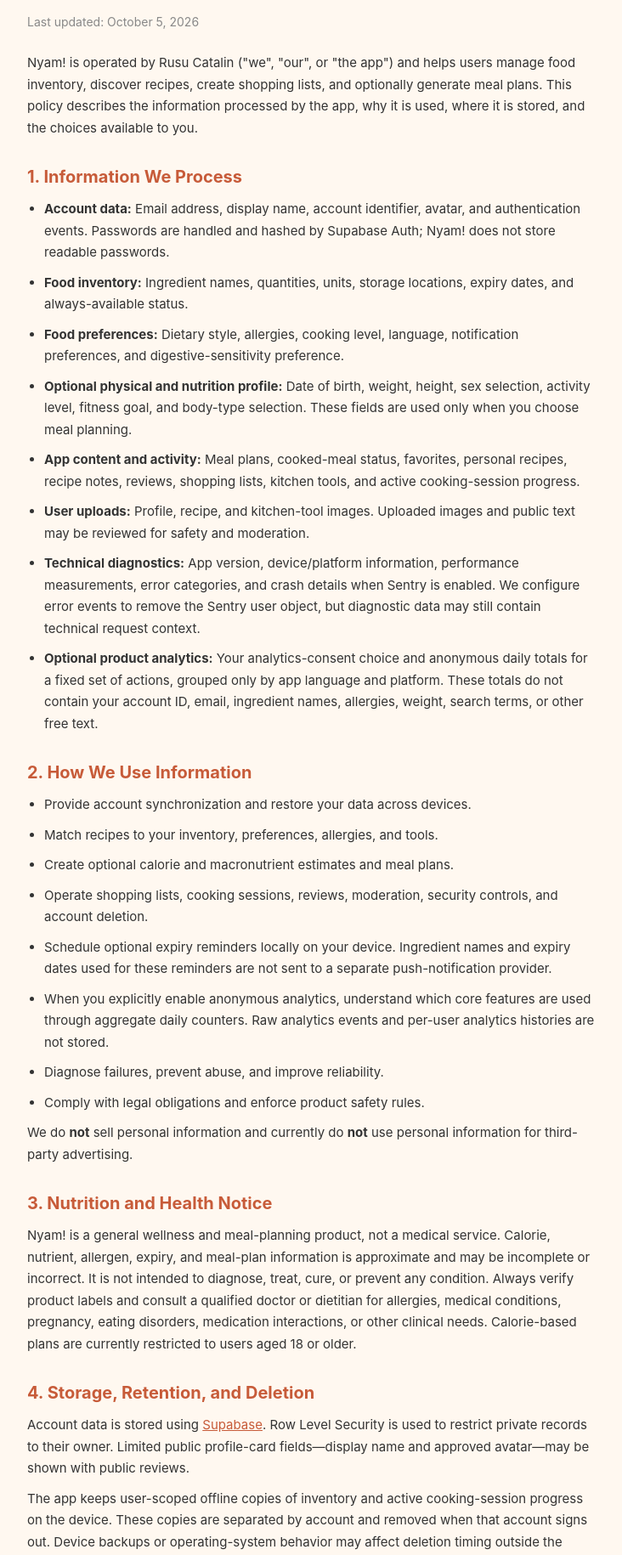
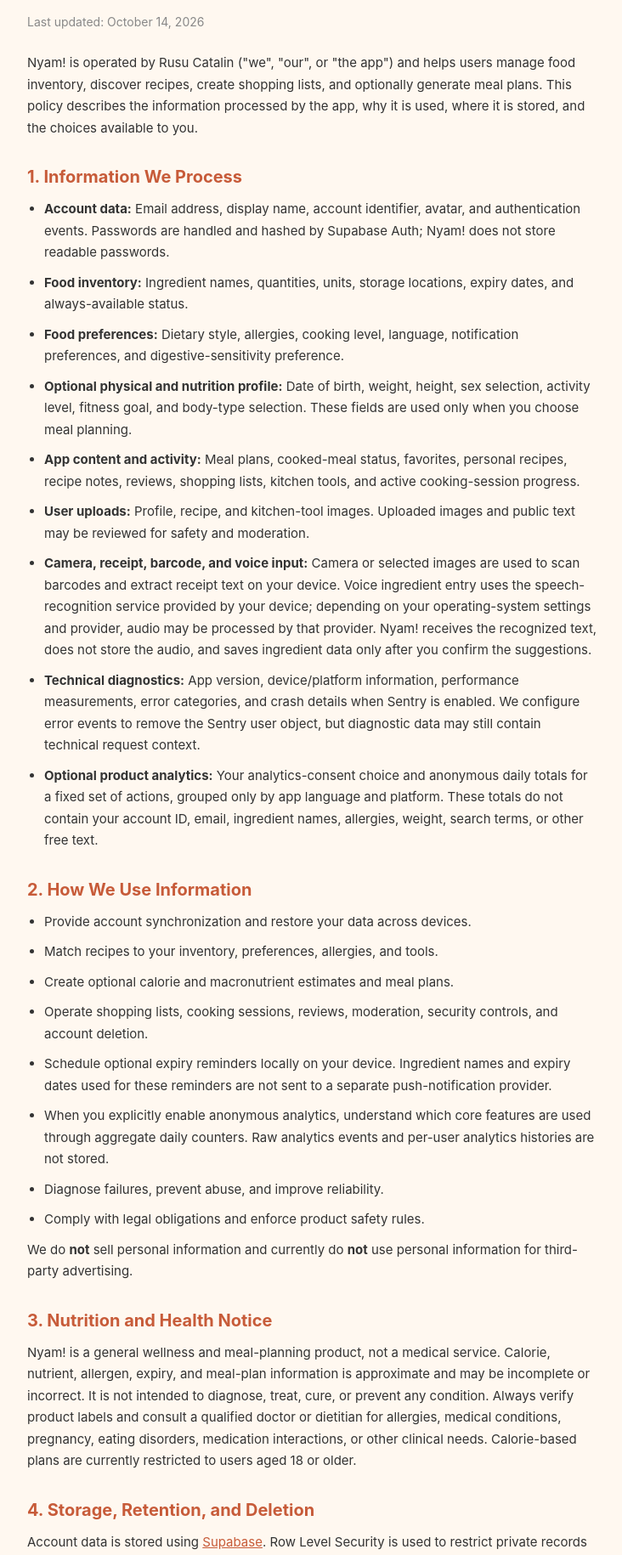
Before and after one commit to r-k-blank/nyamapp-privacy, a plain HTML site: page index.html in a window 1280 px wide. Shown: the part 66-1896 px from the top of the page at 85% size, without its empty margins (272-1004 px from the left). Drawn offline with Linux system fonts and the light colour scheme.

Commit message:
Document voice input and local font handling

```diff
--- a/index.html
+++ b/index.html
@@ -17,7 +17,7 @@
 </head>
 <body>
   <h1>Privacy Policy</h1>
-  <p class="date">Last updated: October 5, 2026</p>
+  <p class="date">Last updated: October 14, 2026</p>
 
   <p>Nyam! is operated by Rusu Catalin ("we", "our", or "the app") and helps users manage food inventory, discover recipes, create shopping lists, and optionally generate meal plans. This policy describes the information processed by the app, why it is used, where it is stored, and the choices available to you.</p>
 
@@ -29,6 +29,7 @@
     <li><strong>Optional physical and nutrition profile:</strong> Date of birth, weight, height, sex selection, activity level, fitness goal, and body-type selection. These fields are used only when you choose meal planning.</li>
     <li><strong>App content and activity:</strong> Meal plans, cooked-meal status, favorites, personal recipes, recipe notes, reviews, shopping lists, kitchen tools, and active cooking-session progress.</li>
     <li><strong>User uploads:</strong> Profile, recipe, and kitchen-tool images. Uploaded images and public text may be reviewed for safety and moderation.</li>
+    <li><strong>Camera, receipt, barcode, and voice input:</strong> Camera or selected images are used to scan barcodes and extract receipt text on your device. Voice ingredient entry uses the speech-recognition service provided by your device; depending on your operating-system settings and provider, audio may be processed by that provider. Nyam! receives the recognized text, does not store the audio, and saves ingredient data only after you confirm the suggestions.</li>
     <li><strong>Technical diagnostics:</strong> App version, device/platform information, performance measurements, error categories, and crash details when Sentry is enabled. We configure error events to remove the Sentry user object, but diagnostic data may still contain technical request context.</li>
     <li><strong>Optional product analytics:</strong> Your analytics-consent choice and anonymous daily totals for a fixed set of actions, grouped only by app language and platform. These totals do not contain your account ID, email, ingredient names, allergies, weight, search terms, or other free text.</li>
   </ul>
@@ -51,7 +52,7 @@
 
   <h2>4. Storage, Retention, and Deletion</h2>
   <p>Account data is stored using <a href="https://supabase.com" target="_blank" rel="noopener">Supabase</a>. Row Level Security is used to restrict private records to their owner. Limited public profile-card fields—display name and approved avatar—may be shown with public reviews.</p>
-  <p>The app keeps user-scoped offline copies of inventory and active cooking-session progress on the device. These copies are separated by account and removed when that account signs out. Device backups or operating-system behavior may affect deletion timing outside the app's control.</p>
+  <p>The app keeps user-scoped offline copies of inventory and active cooking-session progress on the device. These copies are separated by account and removed when that account signs out. Android application backup is disabled to reduce the chance that these local copies are transferred outside the app.</p>
   <p>If you enable expiry reminders, the app asks the operating system for notification permission and stores scheduled reminders on the device. You can disable them in the app or in system settings.</p>
   <p>Anonymous product analytics is disabled by default. If you enable it, Supabase stores only aggregate daily counters. You can disable it again from Profile &gt; Settings; subsequent actions will no longer contribute to those counters.</p>
   <p>If you create or join a Household, its members can see and change the shared inventory and shopping list. Members can also see each other's display name and approved avatar inside that Household. Email addresses, physical profile data, allergies, private recipe notes, and account identifiers are not shared through the Household screen. Invitation codes expire after seven days and are stored by the service only as cryptographic hashes.</p>
@@ -67,7 +68,7 @@
   <ul>
     <li><strong>Supabase:</strong> Authentication, database, storage, and server functions (<a href="https://supabase.com/privacy" target="_blank" rel="noopener">privacy policy</a>).</li>
     <li><strong>Sentry:</strong> Error and performance monitoring when configured (<a href="https://sentry.io/privacy/" target="_blank" rel="noopener">privacy policy</a>).</li>
-    <li><strong>Google Fonts:</strong> Font delivery where runtime font fetching is used (<a href="https://policies.google.com/privacy" target="_blank" rel="noopener">privacy policy</a>).</li>
+    <li><strong>Device speech-recognition provider:</strong> Processes voice input only when you choose voice entry. Processing and retention depend on the provider selected in your device settings.</li>
   </ul>
   <p>These providers may process information in countries other than your own under their contractual and legal safeguards.</p>
 
```
